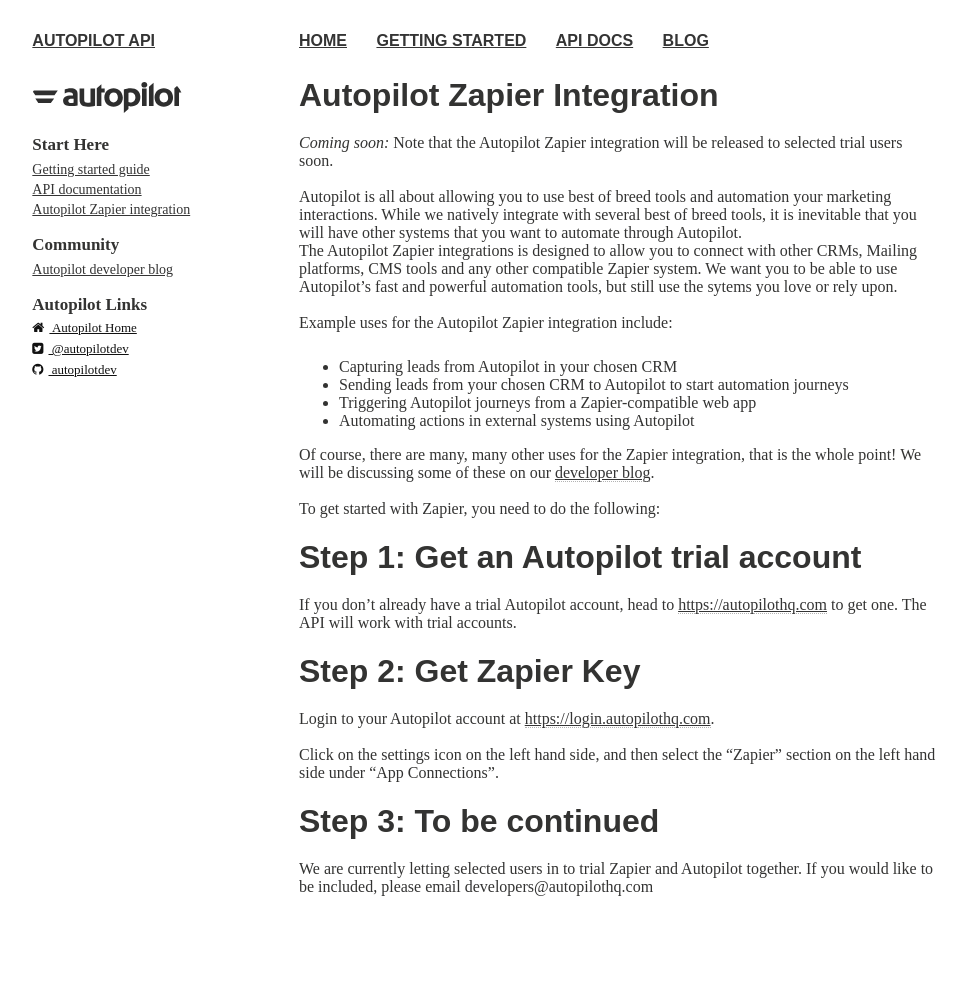
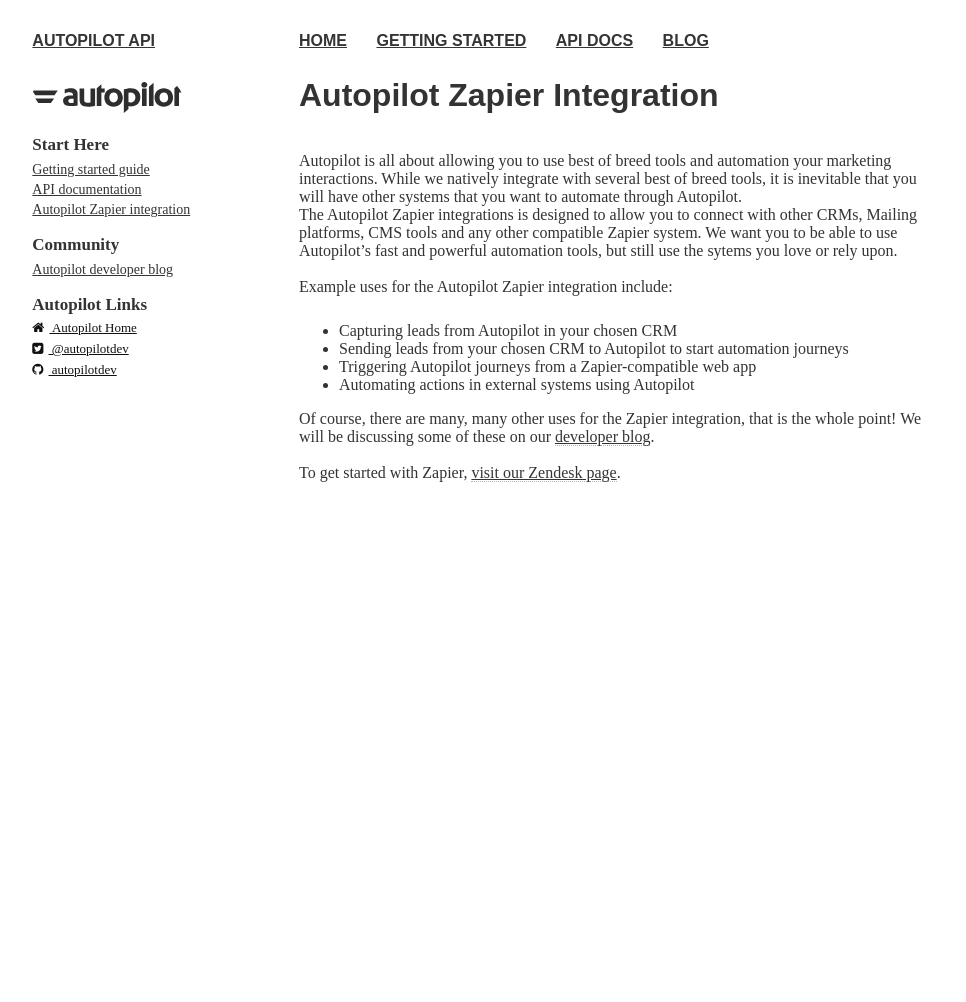
Before and after one commit to autopilotdev/autopilotdev.github.io, a Jekyll site: the page built from zapier/index.md, in a window 1280 px wide. Shown: the whole page, without its empty margins (21-987 px from the left). Built offline with Jekyll 4.4.1, drawn with Linux system fonts in a browser that asks for light colours; nearby versions of some CDN libraries; some web fonts are replaced; after the commit the page ends 900 px from its top, so only the background shows below that.

Commit message:
Update Zapier page

```diff
--- a/zapier/index.md
+++ b/zapier/index.md
@@ -2,11 +2,9 @@
 layout: page
 title: Autopilot Zapier Integration
 tags: [autopilot, zapier, integration, connection, api]
-modified: 2015-05-04T07:36:07.573882-04:00
+modified: 2015-06-12T11:37:07.573882-04:00
 comments: false
 ---
-
-*Coming soon:* Note that the Autopilot Zapier integration will be released to selected trial users soon.
 
 <br />
 Autopilot is all about allowing you to use best of breed tools and automation your marketing interactions. While we natively integrate with several best of breed tools, it is inevitable that you will have other systems that you want to automate through Autopilot.
@@ -24,19 +22,4 @@ Example uses for the Autopilot Zapier integration include:
 Of course, there are many, many other uses for the Zapier integration, that is the whole point! We will be discussing some of these on our [developer blog](/blog).
 
 <br />
-To get started with Zapier, you need to do the following:
-
-# Step 1: Get an Autopilot trial account
-
-If you don't already have a trial Autopilot account, head to [https://autopilothq.com](https://autopilothq.com) to get one. The API will work with trial accounts.
-
-# Step 2: Get Zapier Key
-
-Login to your Autopilot account at [https://login.autopilothq.com](https://login.autopilothq.com).
-
-<br />
-Click on the settings icon on the left hand side, and then select the "Zapier" section on the left hand side under "App Connections".
-
-# Step 3: To be continued
-
-We are currently letting selected users in to trial Zapier and Autopilot together. If you would like to be included, please email developers@autopilothq.com
+To get started with Zapier, [visit our Zendesk page](https://autopilothq.zendesk.com/hc/en-us/articles/204963625-How-to-use-Zapier-with-Autopilot).
```
